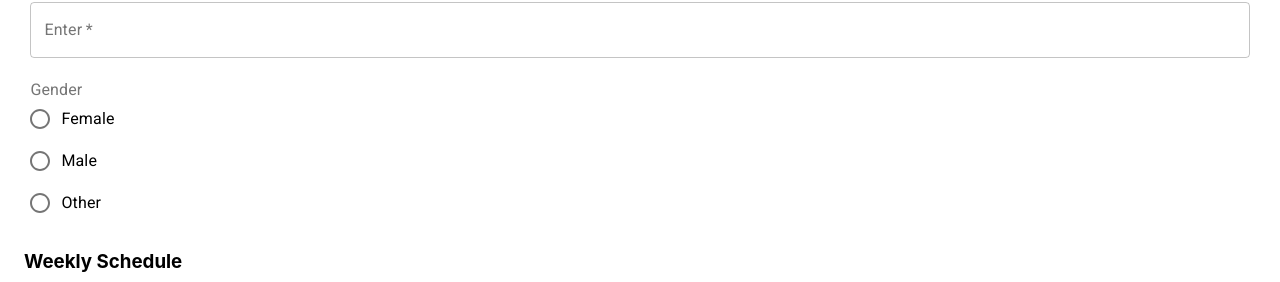
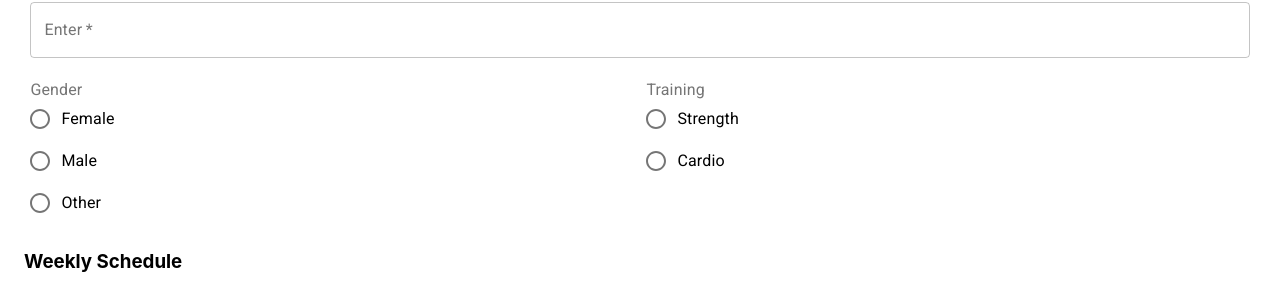
Before and after one commit to allygator/dietician, a React (Create React App) app: page /profile in a window 1280 px wide. Shown: the part 336-618 px from the top of the page. Built offline with nearby package versions, Linux system fonts and the light colour scheme; no server answers.

Commit message:
Add radio button for type of training

```diff
--- a/src/components/Profile.js
+++ b/src/components/Profile.js
@@ -53,6 +53,7 @@ function Profile(props) {
     weight: "",
     age: "",
     gender: "",
+    training: "",
     schedule: [[], [], [], [], [], [], []],
   });
   const [submitted, setSubmitted] = useState(false);
@@ -114,18 +115,6 @@ function Profile(props) {
       .catch(err => {
         console.log(err);
       });
-
-    // firebase.db
-    //   .collection("users")
-    //   .doc(userData.authUser.uid)
-    //   .set({ firstName, lastName, height, age: parseInt(age), gender, busySchedule })
-    //   .then(() => {
-    //     // Success: do something here
-    //     console.log("success");
-    //   })
-    //   .catch(err => {
-    //     console.log("err", err);
-    //   });
   };
 
   const handleSecondForm = schedule => {
@@ -238,6 +227,8 @@ function Profile(props) {
           />
         </FormControl>
       </div>
+
+      <div className={classes.inputGroup}>
         <FormControl component="fieldset" className={classes.formControl}>
           <FormLabel component="legend">Gender</FormLabel>
           <RadioGroup
@@ -251,6 +242,20 @@ function Profile(props) {
             <FormControlLabel value="other" control={<Radio />} label="Other" />
           </RadioGroup>
         </FormControl>
+
+        <FormControl component="fieldset" className={classes.formControl}>
+          <FormLabel component="legend">Training</FormLabel>
+          <RadioGroup
+            aria-label="training"
+            name="training"
+            value={profileInputs.training}
+            onChange={handleChangeIn("training")}
+          >
+            <FormControlLabel value="strength" control={<Radio />} label="Strength" />
+            <FormControlLabel value="cardio" control={<Radio />} label="Cardio" />
+          </RadioGroup>
+        </FormControl>
+      </div>
 
       <h3>Weekly Schedule</h3>
       <CalendarForm
```
Lines whose indentation alone changed are shown as unchanged.
